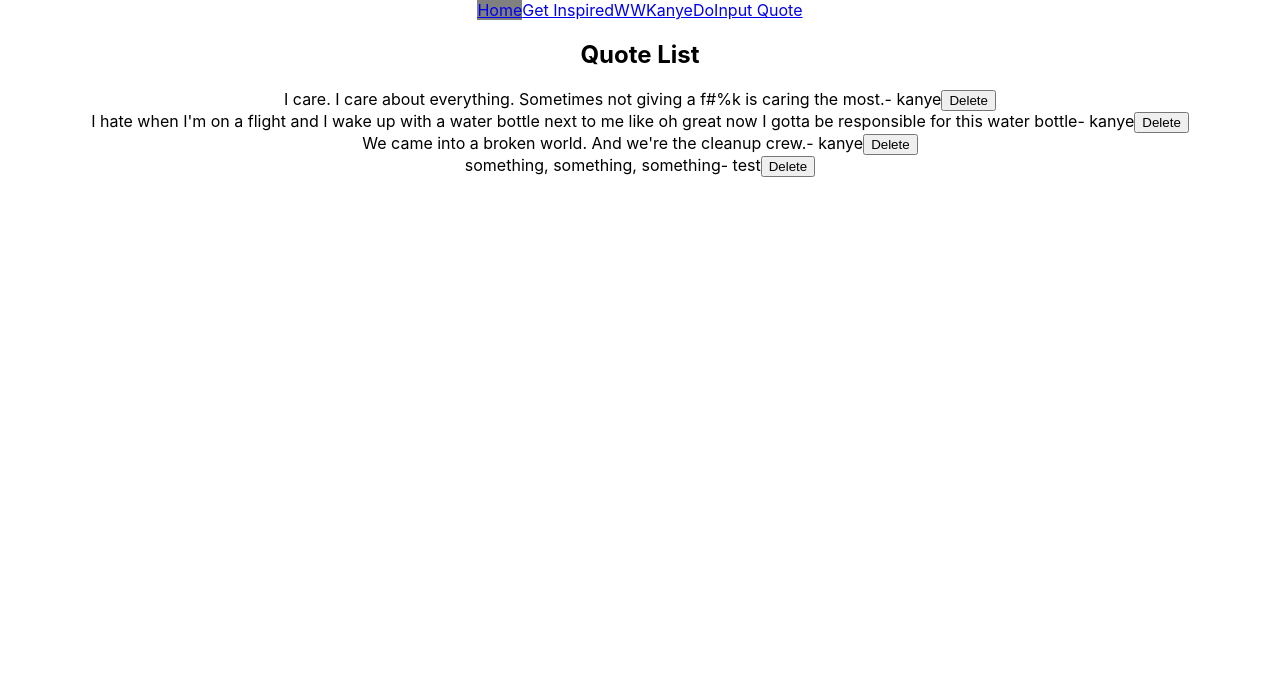
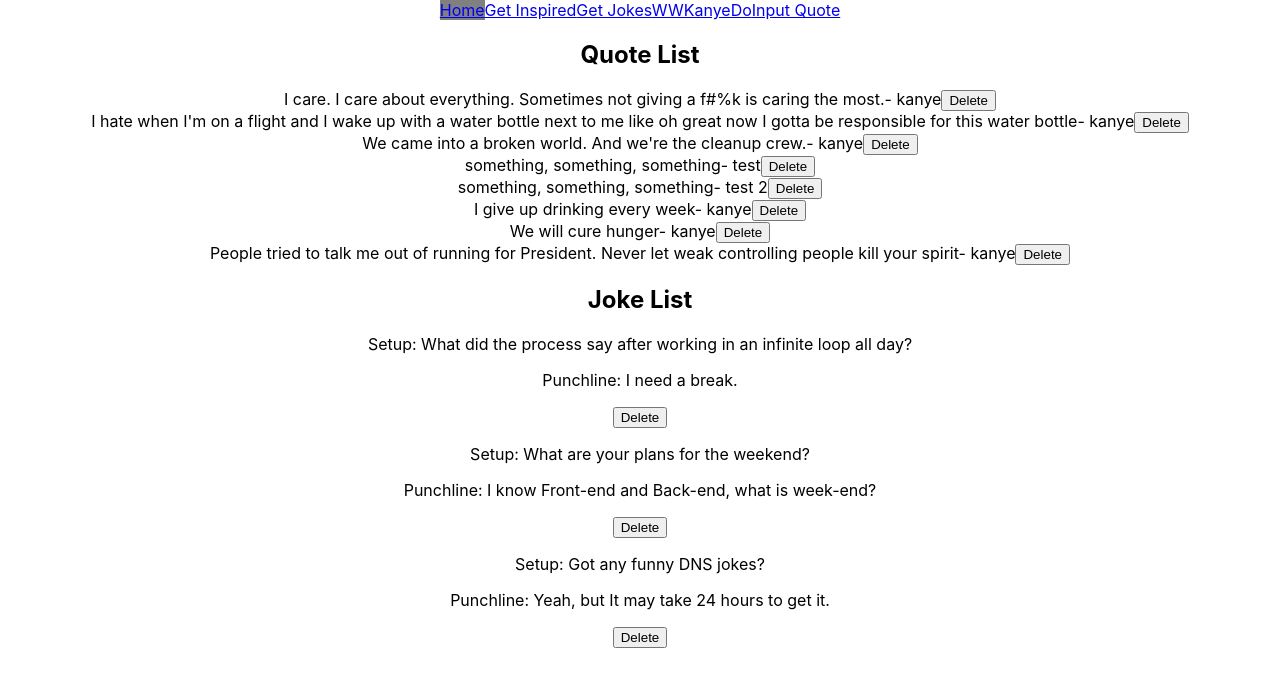
Before and after one commit to ChloeCCPeng/Energy-Booster, a React (Create React App) app: page / in a window 1280 px wide. Shown: the top 686 px of the page. Built offline with nearby package versions, Linux system fonts and the light colour scheme; data requests are answered from the project's data file.

Commit message:
added a jokes endpoint to our local db, and repeated all the quotes components/funcitonality with jokes. added buttons on the kanya quotes and dev jokes to get a new one without leaving and coming back to the page. aadded the saved jokes to the homepage.

```diff
--- a/db.json
+++ b/db.json
@@ -19,6 +19,43 @@
       "text": "something, something, something",
       "type": "test",
       "id": 8
+    },
+    {
+      "text": "something, something, something",
+      "type": "test 2",
+      "id": 9
+    },
+    {
+      "text": "I give up drinking every week",
+      "type": "kanye",
+      "id": 10
+    },
+    {
+      "text": "We will cure hunger",
+      "type": "kanye",
+      "id": 11
+    },
+    {
+      "text": "People tried to talk me out of running for President. Never let weak controlling people kill your spirit",
+      "type": "kanye",
+      "id": 12
+    }
+  ],
+  "jokes": [
+    {
+      "question": "What did the process say after working in an infinite loop all day?",
+      "punchline": "I need a break.",
+      "id": 2
+    },
+    {
+      "question": "What are your plans for the weekend?",
+      "punchline": "I know Front-end and Back-end, what is week-end?",
+      "id": 3
+    },
+    {
+      "question": "Got any funny DNS jokes?",
+      "punchline": "Yeah, but It may take 24 hours to get it.",
+      "id": 4
     }
   ]
 }
--- a/package.json
+++ b/package.json
@@ -6,6 +6,7 @@
     "@testing-library/jest-dom": "^5.16.2",
     "@testing-library/react": "^12.1.3",
     "@testing-library/user-event": "^13.5.0",
+    "axios": "^0.26.0",
     "react": "^17.0.2",
     "react-dom": "^17.0.2",
     "react-router-dom": "^5.3.0",
--- a/src/App.js
+++ b/src/App.js
@@ -3,18 +3,28 @@
 import React, {useState, useEffect} from 'react';
 import { Route, Switch } from 'react-router-dom';
 
+import DevJoke from './DevJoke';
 import InputQuote from './InputQuote';
 import InspirationalQuote from './InspirationalQuote';
+import JokeList from './JokeList';
 import KanyeQuote from './KanyeQuote';
 import NavBar from './NavBar';
 import QuoteList from './QuoteList';
 
 function App() {
   const [savedQuotes, setSavedQuotes] = useState([]);
+  const [savedJokes, setSavedJokes] = useState([]);
+
   useEffect(() => {
     fetch('http://localhost:4000/quotes')
     .then((response) => response.json())
     .then((data) => setSavedQuotes(data))
+  },[]);
+
+  useEffect(() => {
+    fetch('http://localhost:4000/jokes')
+    .then((response) => response.json())
+    .then((data) => setSavedJokes(data))
   },[]);
 
   function saveQuote(text, type) {
@@ -26,6 +36,16 @@
     })
     .then((response) => response.json())
     .then((quote) => setSavedQuotes([...savedQuotes,quote]))
+  }
+
+  function saveJoke(joke) {
+    fetch('http://localhost:4000/jokes', {
+      method: 'POST',
+      headers: {'Content-type': 'application/json'},
+      body: JSON.stringify(joke)
+    })
+    .then((response) => response.json())
+    .then((joke) => setSavedQuotes([...savedJokes,joke]))
   }
 
   function deleteQuote(id) {
@@ -40,12 +60,28 @@
     })
   }
 
+  function deleteJoke(id) {
+    fetch(`http://localhost:4000/jokes/${id}`, {
+      method: 'DELETE',
+      headers: {'Content-Type': 'application/json'}
+    })
+    .then((response) => response.json())
+    .then(() => {
+      const updatedJokes = savedJokes.filter((joke) => joke.id !== id);
+      setSavedJokes(updatedJokes);
+    })
+  }
+
   return (
     <div className="App">
       <NavBar />
       <Switch>
         <Route exact path="/">
           <QuoteList savedQuotes={savedQuotes} deleteQuote={deleteQuote} />
+          <JokeList savedJokes={savedJokes} deleteJoke={deleteJoke} />
+        </Route>
+        <Route exact path="/getjokes">
+          <DevJoke saveJoke={saveJoke} />
         </Route>
         <Route exact path="/kanyequote">
           <KanyeQuote saveQuote={saveQuote} />
--- /dev/null
+++ b/src/DevJoke.js
@@ -0,0 +1,23 @@
+import React, {useEffect, useState} from "react";
+import axios from 'axios';
+
+function DevJoke({saveJoke}) {
+    const [joke, setJoke] = useState({question: "", punchline: ""});
+    const [buttonClick, setButtonClick] = useState(false);
+
+    useEffect(() => {
+        axios.get('https://backend-omega-seven.vercel.app/api/getjoke')
+        .then((response) => setJoke({question: response.data[0].question, punchline: response.data[0].punchline}))
+    },[buttonClick]);
+
+    return (
+        <div>
+            <p>{`Setup: ${joke.question}`}</p>
+            <p>{`Punchline: ${joke.punchline}`}</p>
+            <button onClick={()=> saveJoke(joke)}>Save</button>
+            <button onClick={() => setButtonClick(!buttonClick)}>New Joke</button>
+        </div>
+    )
+}
+
+export default DevJoke;
--- a/src/InspirationalQuote.js
+++ b/src/InspirationalQuote.js
@@ -1,10 +1,19 @@
 import React, {useEffect} from "react";
+import axios from "axios";
 
 function InspirationalQuote() {
+    /*
     useEffect(() => {
         fetch('https://inspiration.goprogram.ai')
         .then((response) => response.json())
         .then((quote) => console.log(quote))
+    })
+    */
+    useEffect(() => {
+        axios.get('https://www.affirmations.dev/', {
+            headers: {'Accept': 'application/json','path': '/'}
+        })
+        .then((response) => console.log(response))
     })
     return (
         <div>Gonna be an inspirational quote</div>
--- /dev/null
+++ b/src/Joke.js
@@ -0,0 +1,14 @@
+import React from "react";
+
+function Joke ({joke, deleteJoke}) {
+    const {id, question, punchline} = joke;
+    return (
+        <div>
+            <p>{`Setup: ${question}`}</p>
+            <p>{`Punchline: ${punchline}`}</p>
+            <button onClick={() => deleteJoke(id)}>Delete</button>
+        </div>
+    )
+}
+
+export default Joke;
--- /dev/null
+++ b/src/JokeList.js
@@ -0,0 +1,14 @@
+import React from "react";
+import Joke from "./Joke";
+
+function JokeList({ savedJokes, deleteJoke }) {
+    const jokesJsx = savedJokes.map((joke) => <Joke key={joke.id} joke={joke} deleteJoke={deleteJoke} />)
+    return (
+        <div>
+            <h2>Joke List</h2>
+            {jokesJsx}
+        </div>
+    )
+}
+
+export default JokeList;
--- a/src/KanyeQuote.js
+++ b/src/KanyeQuote.js
@@ -2,17 +2,19 @@
 
 function KanyeQuote({saveQuote}) {
     const [kanyeQuote, setKanyeQuote] = useState("");
+    const [buttonClick, setButtonClick] = useState(false);
 
     useEffect(() => {
         fetch('https://api.kanye.rest/')
         .then((response) => response.json())
         .then((data) => setKanyeQuote(data.quote))
-    },[]);
+    },[buttonClick]);
 
     return (
         <div>
             {kanyeQuote}
             <button onClick={()=>saveQuote(kanyeQuote,"kanye")}>Save</button>
+            <button onClick={() => setButtonClick(!buttonClick)}>New Quote</button>
         </div>
     )
 }
--- a/src/NavBar.js
+++ b/src/NavBar.js
@@ -10,6 +10,9 @@
             <NavLink exact to="/inspirationalquote" activeStyle={{background: "gray"}} >
                 Get Inspired
             </NavLink>
+            <NavLink exact to="/getjokes" activeStyle={{background: "gray"}} >
+                Get Jokes
+            </NavLink>
             <NavLink exact to="/kanyequote" activeStyle={{background: "gray"}} >
                 WWKanyeDo
             </NavLink>
```
Also changed, not shown: 1 other file (tests, documents, lock files or other folders).
